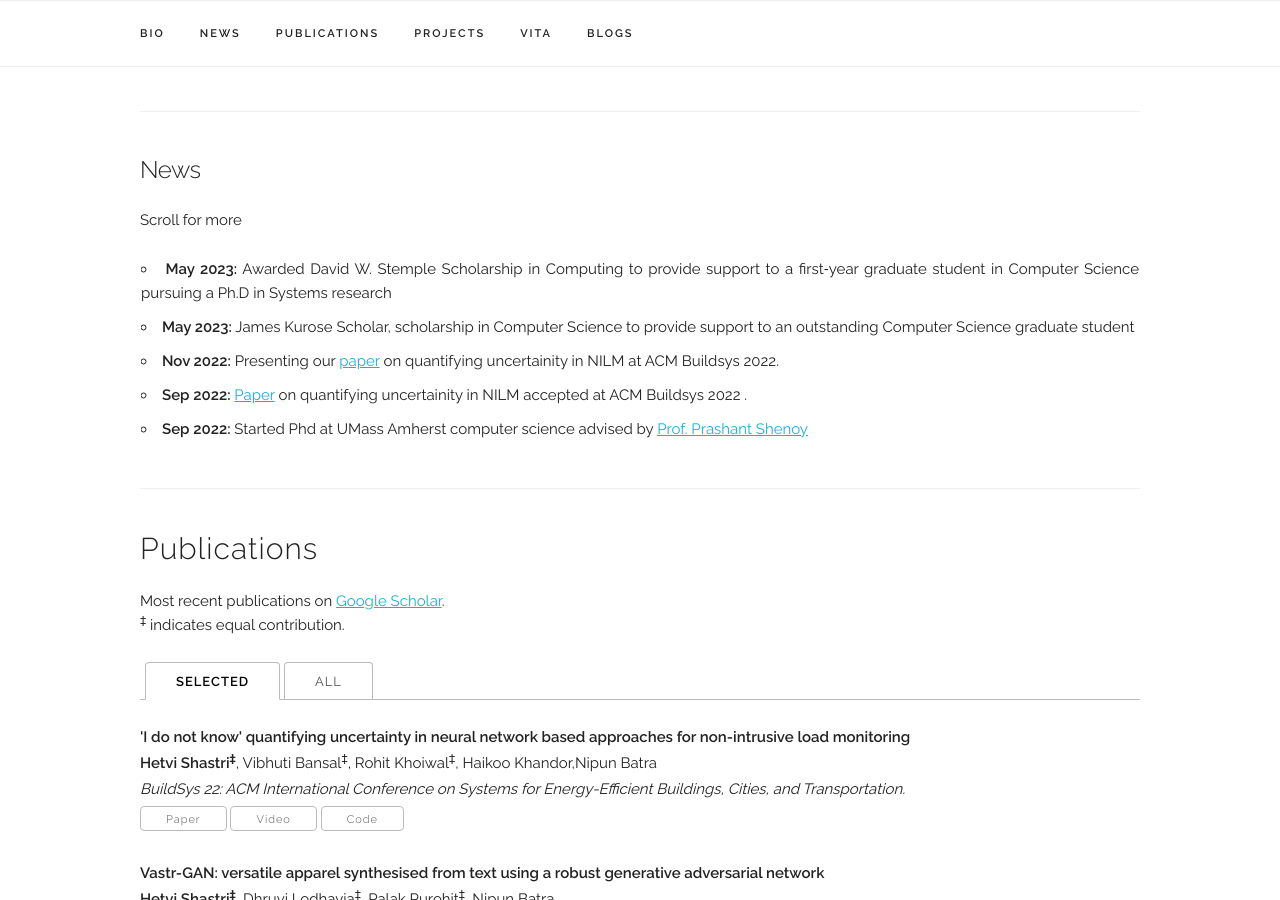
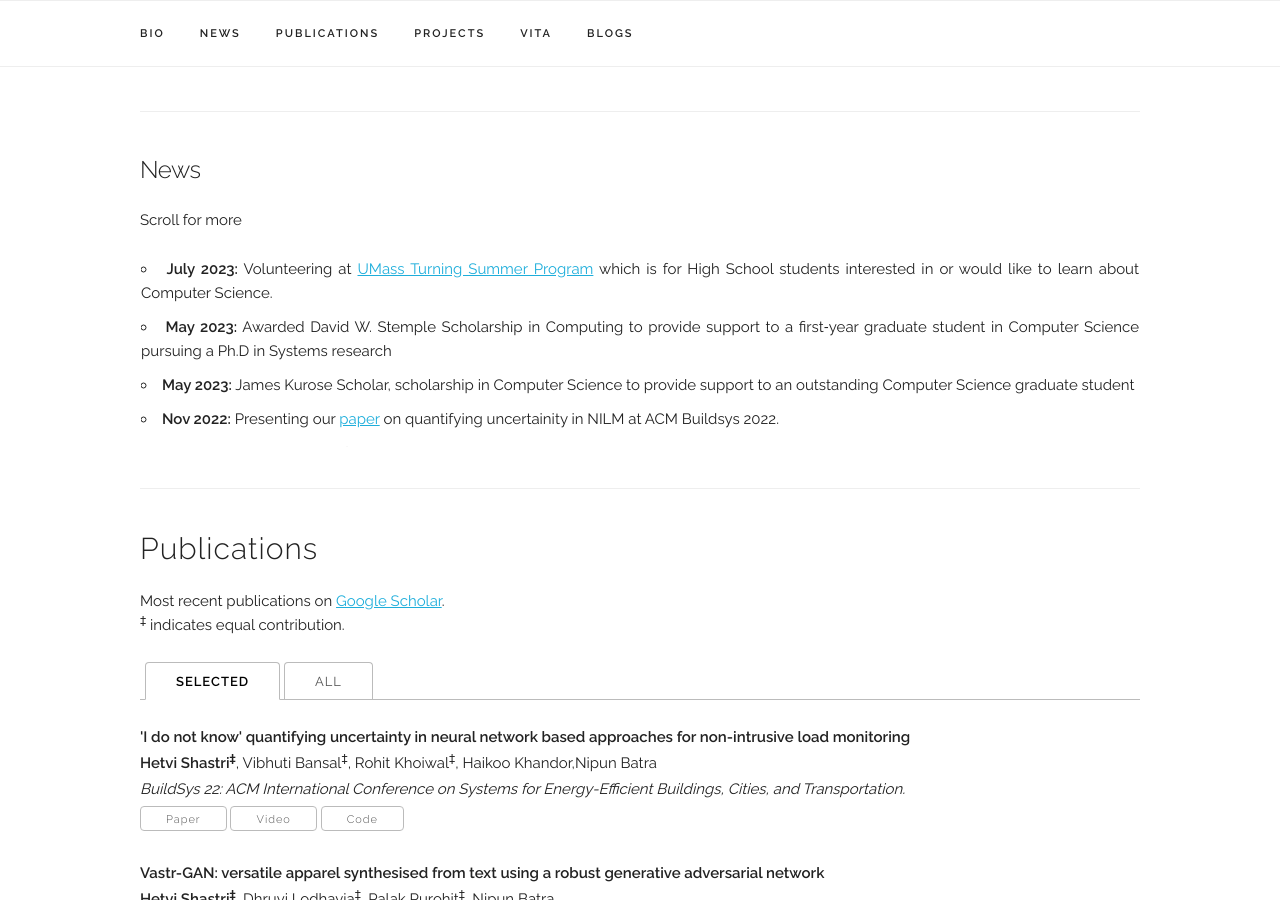
Before and after one commit to hetvishastri/hetvishastri.github.io, a Jekyll site: the page built from index.html, in a window 1280 px wide and 900 px high, scrolled down 616 px. Built offline with Jekyll 4.4.1, drawn with Linux system fonts in a browser that asks for light colours; some web fonts are replaced.

Commit message:
adding news

```diff
--- a/index.html
+++ b/index.html
@@ -47,6 +47,7 @@
       }
     </style>
   <ul>
+    <li><b>July 2023:</b> Volunteering at <a href="https://dl.acm.org/doi/abs/10.1145/3563357.3564063">UMass Turning Summer Program</a> which is for High School students interested in or would like to learn about Computer Science.</li>
     <!-- <li><b>Jun 2023:</b> GHC Scholar, scholarship offers women and non‑binary students the opportunity to attend the virtual Grace Hopper Celebration 2023</li> -->
     <li><b>May 2023:</b> Awarded David W. Stemple Scholarship in Computing to provide support to a first‑year graduate student in Computer Science pursuing a Ph.D in Systems research</li>
     <li><b>May 2023:</b> James Kurose Scholar, scholarship in Computer Science to provide support to an outstanding Computer Science graduate student</li>
```
